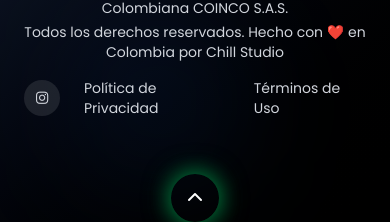
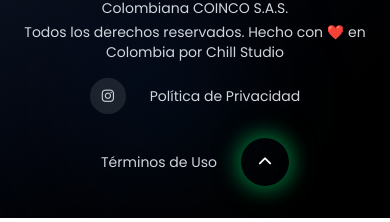
Before and after one commit to chillstudiodevco/Coincoweb, a Next.js app: page / in a window 390 px wide. Shown: the part 11774-11996 px from the top of the page. Built offline with nearby package versions, Linux system fonts and the light colour scheme.

Commit message:
feat: add back-to-top button and improve layout of footer links

```diff
--- a/src/components/Footer.tsx
+++ b/src/components/Footer.tsx
@@ -23,7 +23,7 @@ export default function Footer() {
             <p>© 2025 Constructora De Infraestructura Colombiana COINCO S.A.S.</p>
             <p className="mt-1">Todos los derechos reservados. Hecho con ❤️ en Colombia por Chill Studio</p>
           </div>
-          <div className="flex items-center space-x-6 text-sm">
+          <div className="flex items-center gap-6 text-sm flex-wrap md:flex-nowrap justify-center md:justify-end">
             <div className="flex space-x-4">
               {socialLinks.map((social) => (
                 <a
@@ -39,17 +39,13 @@ export default function Footer() {
             </div>
             <a href="POLÍTICA DE TRATAMIENTO DE DATOS PERSONALES COINCO SAS V1.pdf" className="text-gray-300 hover:text-coinco-green transition-colors duration-300 cursor-pointer">Política de Privacidad</a>
             <a href="Terminos y Condiciones Sitio Web Coinco V1.pdf" className="text-gray-300 hover:text-coinco-green transition-colors duration-300 cursor-pointer">Términos de Uso</a>
+            <a
+              href="#inicio"
+              className="w-12 h-12 bg-coinco-green hover:bg-green-700 rounded-full flex items-center justify-center text-white shadow-lg hover:shadow-xl transition-all duration-300 transform hover:scale-110 animate-pulse-glow cursor-pointer flex-shrink-0"
+            >
+              <i className="fas fa-chevron-up"></i>
+            </a>
           </div>
-        </div>
-
-        {/* Botón de volver arriba */}
-        <div className="mt-6 flex justify-center md:justify-end">
-          <a
-            href="#inicio"
-            className="w-12 h-12 bg-coinco-green hover:bg-green-700 rounded-full flex items-center justify-center text-white shadow-lg hover:shadow-xl transition-all duration-300 transform hover:scale-110 animate-pulse-glow cursor-pointer"
-          >
-            <i className="fas fa-chevron-up"></i>
-          </a>
         </div>
       </div>
     </footer>
```
